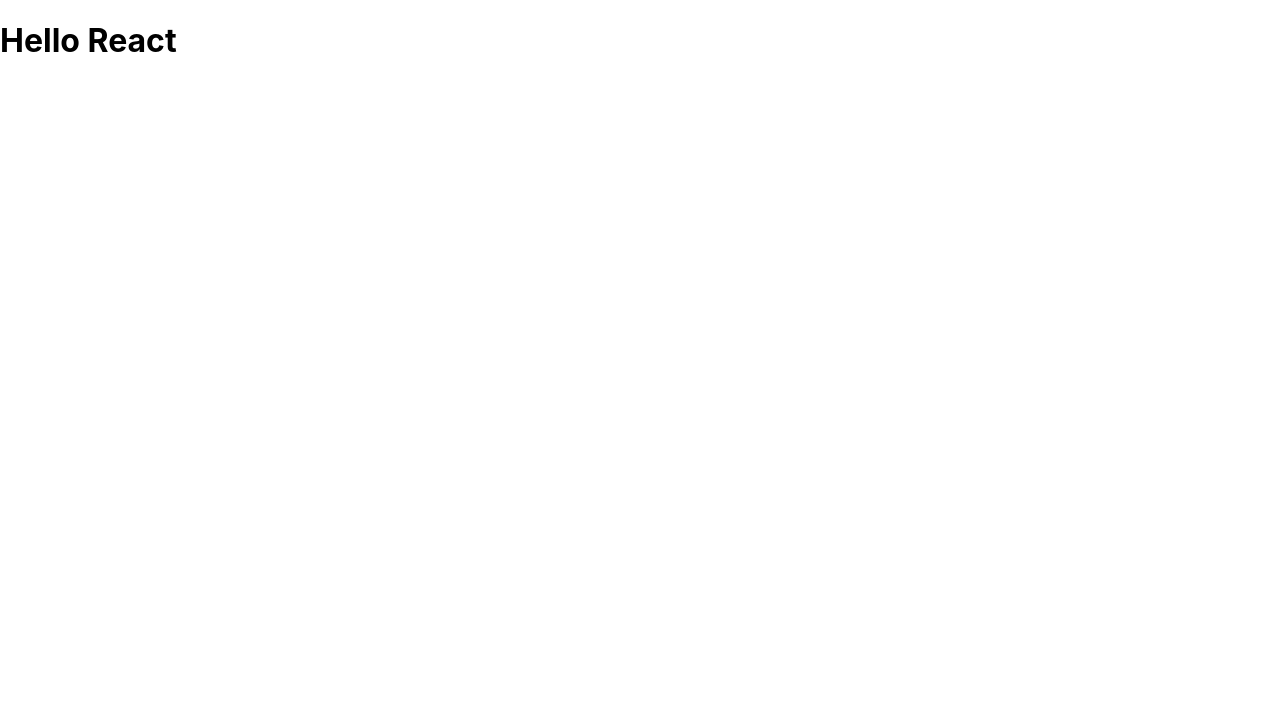
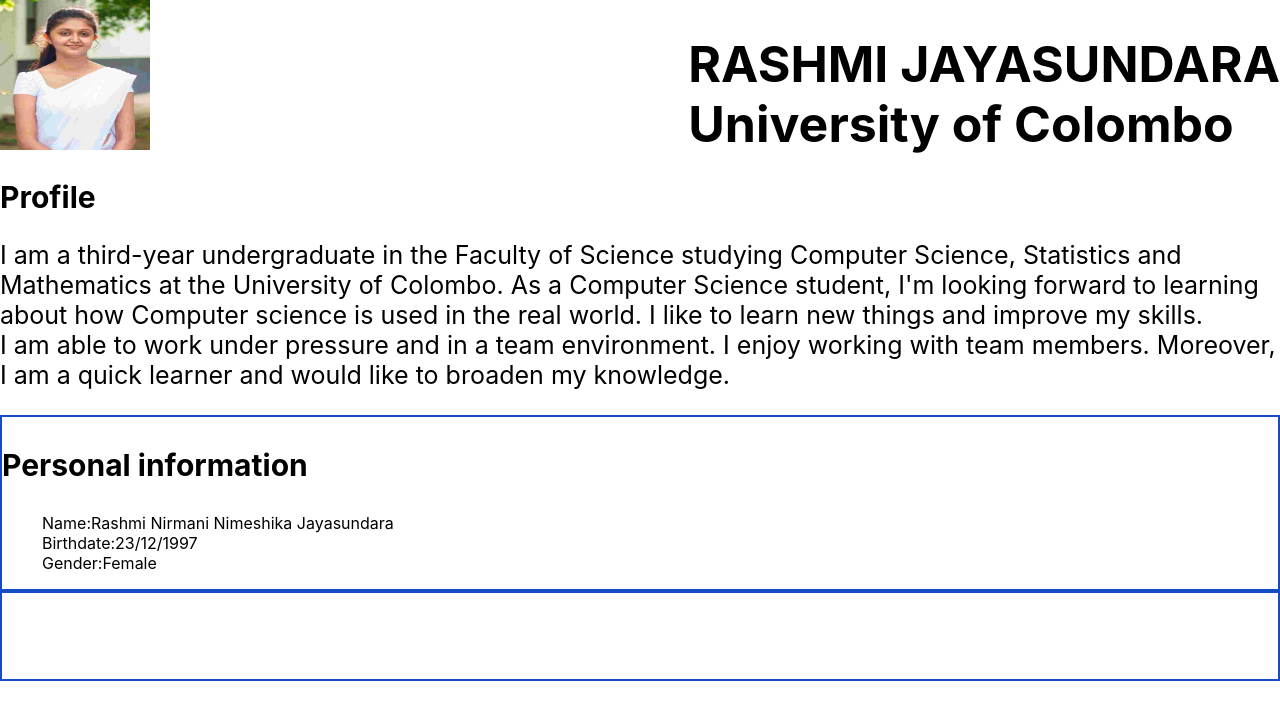
Before and after one commit to rashmin66/React_Project_01, a React (Create React App) app: page / in a window 1280 px wide. Shown: the top 720 px of the page. Built offline with nearby package versions, Linux system fonts and the light colour scheme.

Commit message:
add details

```diff
--- a/src/App.css
+++ b/src/App.css
@@ -1,38 +1,12 @@
 .App {
-  text-align: center;
+ height:100vh;
+ background:rgb(95'167'190);
 }
-
-.App-logo {
-  height: 40vmin;
-  pointer-events: none;
+.tweet{
+  border: 2px solid rgb(20, 76, 197);
 }
-
-@media (prefers-reduced-motion: no-preference) {
-  .App-logo {
-    animation: App-logo-spin infinite 20s linear;
-  }
-}
-
-.App-header {
-  background-color: #282c34;
-  min-height: 100vh;
-  display: flex;
-  flex-direction: column;
-  align-items: center;
-  justify-content: center;
-  font-size: calc(10px + 2vmin);
-  color: white;
-}
-
-.App-link {
-  color: #61dafb;
-}
-
-@keyframes App-logo-spin {
-  from {
-    transform: rotate(0deg);
-  }
-  to {
-    transform: rotate(360deg);
-  }
-}
+h1{font-size:50px;float:right;}
+h2{font-size:30px; float:"center";}
+p{font-size:25px;}
+img{width:150px;height:150px;}
+h3{font-size:30px;}
--- a/src/App.js
+++ b/src/App.js
@@ -1,8 +1,27 @@
 import React from 'react';
+import Tweet from "./tweet.js" ;
+import pic from "./image.jpg";
+
 function App(){
+
   return(
     <div>
-      <h1>Hello React</h1>
+      <img src={pic} alt="my"/>
+      <h1>RASHMI JAYASUNDARA<br/>University of Colombo</h1>
+      <h2> Profile </h2>
+      <p>I am a third-year undergraduate in the Faculty of Science studying Computer Science, Statistics and Mathematics at the
+         University of Colombo. As a Computer Science student, I'm looking forward to learning about how Computer science is used in the real
+         world. I like to learn new things and improve my skills.<br/>I am able to work under pressure and in a team environment. I
+        enjoy working with team members. Moreover, I am a quick learner and would like to broaden my knowledge.</p>
+      <Tweet
+      details1="Personal information"
+      details2="Name:Rashmi Nirmani Nimeshika Jayasundara"
+      details3="Birthdate:23/12/1997"
+      details4="Gender:Female"
+      />
+      <Tweet />
+
+
     </div>
   );
 }
--- /dev/null
+++ b/src/tweet.js
@@ -0,0 +1,14 @@
+import React from 'react';
+import"./App.css";
+function tweet(props){
+    return(
+        <div className='tweet'>
+        <h3>{props.details1}</h3>
+       <ol><p2>{props.details2}</p2><br/>
+        <p3>{props.details3}</p3><br/>
+        <p4>{props.details4}</p4></ol>
+
+        </div>
+    );
+}
+export default tweet;
```
Also changed, not shown: src/image.jpg (added).
